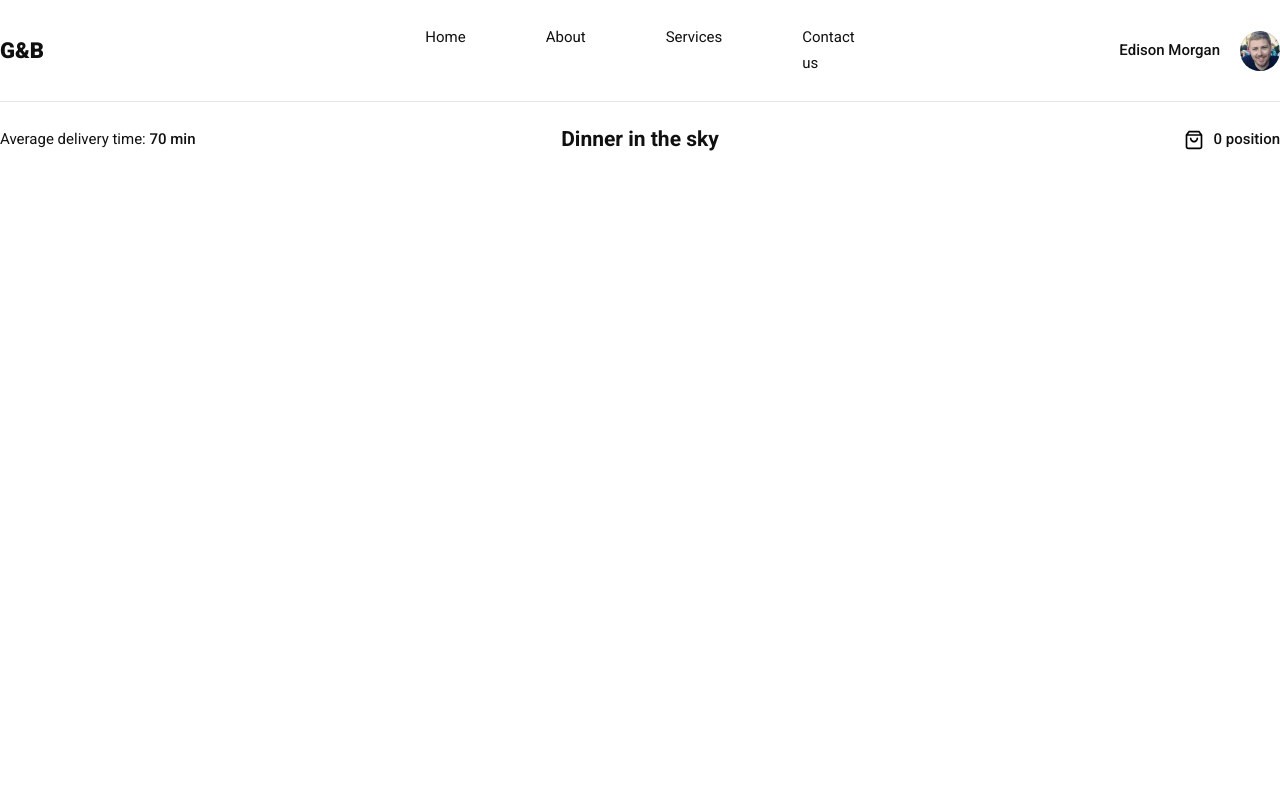
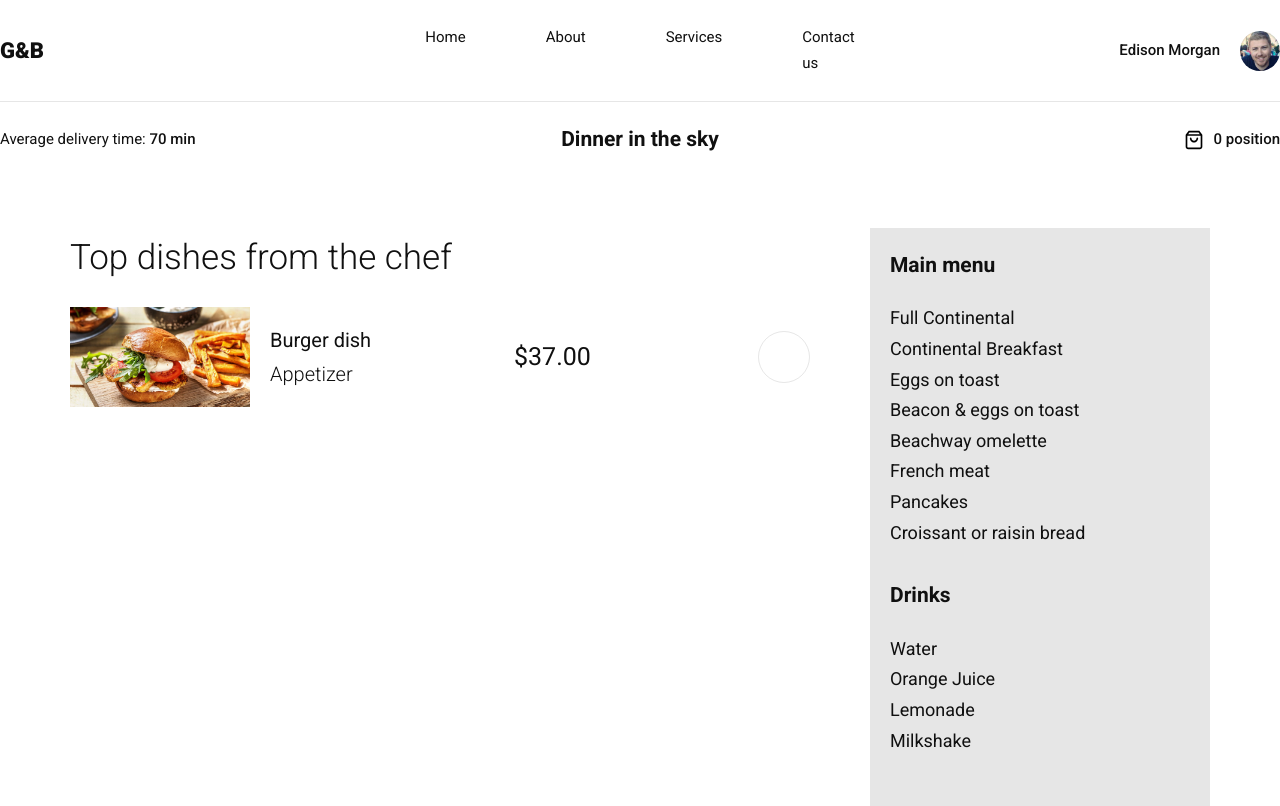
Before and after one commit to DarwishCodes/g-and-b, a website: page top-dishes.html in a window 1280 px wide. Drawn offline with Linux system fonts and the light colour scheme.

Commit message:
add menu-item and sidebar-menu in top-dishes page

```diff
--- a/sass/components/_button.scss
+++ b/sass/components/_button.scss
@@ -41,3 +41,24 @@
         font-weight: 500;
     }
 }
+
+.btn-add {
+    &,
+    &:visited,
+    &:link {
+        text-decoration: none;
+        color: $color-primary;
+        border: 1px solid rgba($color-primary, 0.1);
+        display: flex;
+        justify-content: center;
+        align-items: center;
+        padding: 1rem;
+        border-radius: 50%;
+    }
+
+    &__icon {
+        width: 3rem;
+        height: 3rem;
+    }
+
+}
--- a/sass/components/_dish-item.scss
+++ b/sass/components/_dish-item.scss
@@ -0,0 +1,48 @@
+.dish-item {
+    display: flex;
+
+    &__description {
+        display: flex;
+        align-items: center;
+        flex: 0 0 60%;
+    }
+
+    &__photo-box {
+        overflow: hidden;
+        margin-right: 2rem;
+        height: 10rem;
+    }
+
+    &__photo {
+        width: 18rem;
+    }
+
+    &__name {
+        display: block;
+        font-size: 2rem;
+        font-weight: 400;
+    }
+
+    &__title {
+        display: block;
+        font-size: 2rem;
+        font-weight: 300;
+    }
+
+    &__price {
+        display: flex;
+        align-items: center;
+
+        span {
+            font-size: 2.5rem;
+            font-weight: 400;
+        }
+    }
+
+    &__btn {
+        display: flex;
+        align-items: center;
+        justify-content: flex-end;
+        flex: 1;
+    }
+}
--- /dev/null
+++ b/sass/components/_sidebar-menu.scss
@@ -0,0 +1,13 @@
+.sidebar-menu {
+    background-color: rgba($color-primary, 0.1);
+    padding: 2rem;
+
+    ul {
+        list-style: none;
+        margin-bottom: 3rem;
+        li {
+            font-size: 1.8rem;
+            font-weight: 400;
+        }
+    }
+}
--- a/sass/main.scss
+++ b/sass/main.scss
@@ -10,9 +10,11 @@
 
 
 @import "components/button";
+@import "components/dish-item";
 @import "components/resturant-item";
 @import "components/search";
 @import "components/sidebar-info";
+@import "components/sidebar-menu";
 
 
 @import "layout/grid";
--- a/top-dishes.html
+++ b/top-dishes.html
@@ -60,7 +60,61 @@
             </div>
         </header>
         <main>
+            <div class="row">
+                <div class="col-2-of-3">
+                    <div class="u-margin-bottom-medium">
+                        <h2 class="heading-secondry">Top dishes from the chef</h2>
+                    </div>
+                    <div class="dish-item">
+                        <div class="dish-item__description">
+                            <div class="dish-item__photo-box">
+                                <img class="dish-item__photo" src="img/dish-burger.jpg" alt="Dish Burger">
+                            </div>
+                            <div class="dish-item__text">
+                                <span class="dish-item__name">Burger dish</span>
+                                <span class="dish-item__title">Appetizer</span>
+                            </div>
 
+                        </div>
+                        <div class="dish-item__price">
+                            <span>$37.00</span>
+                        </div>
+                        <div class="dish-item__btn">
+                            <a href="#" class="btn-add">
+                                <svg class="btn-add__icon">
+                                    <use xlink:href="img/sprite.svg#icon-add"></use>
+                                </svg>
+                            </a>
+                        </div>
+                    </div>
+                </div>
+                <div class="col-1-of-3">
+                    <div class="sidebar-menu">
+                        <div class="u-margin-bottom-medium">
+                            <h3 class="heading-tertiary">Main menu</h3>
+                        </div>
+                        <ul>
+                            <li>Full Continental</li>
+                            <li>Continental Breakfast</li>
+                            <li>Eggs on toast</li>
+                            <li>Beacon & eggs on toast</li>
+                            <li>Beachway omelette</li>
+                            <li>French meat</li>
+                            <li>Pancakes</li>
+                            <li>Croissant or raisin bread</li>
+                        </ul>
+                        <div class="u-margin-bottom-medium">
+                            <h3 class="heading-tertiary">Drinks</h3>
+                        </div>
+                        <ul>
+                            <li>Water</li>
+                            <li>Orange Juice</li>
+                            <li>Lemonade</li>
+                            <li>Milkshake</li>
+                        </ul>
+                    </div>
+                </div>
+            </div>
         </main>
 	</body>
 
```
Also changed, not shown: css/style.css, img/SVG/add.svg (added), img/dish-burger.jpg (added), img/sprite.svg.
